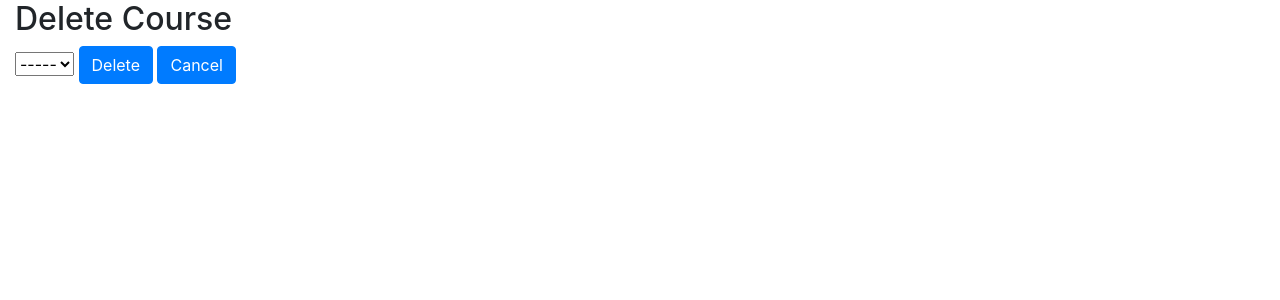
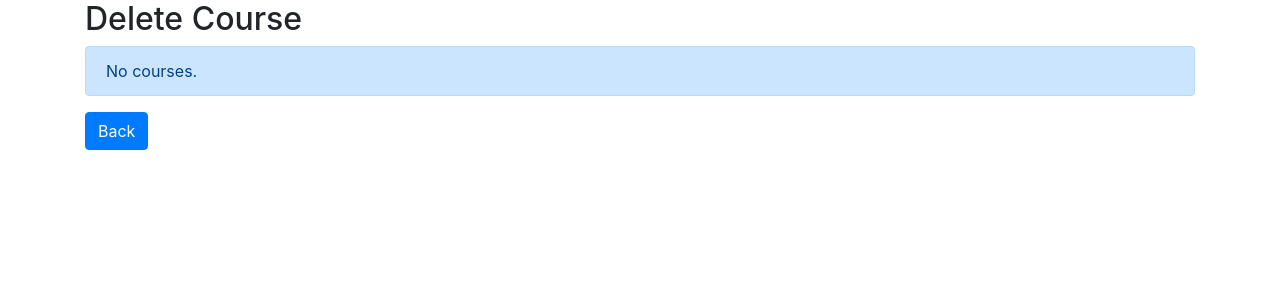
Before and after one commit to dgarsir/advising-app, a Django app: page /courses/del_course/ in a window 1280 px wide. Shown: the top 300 px of the page. Run offline with Django 3.2, Linux system fonts and the light colour scheme; data that the repository does not hold is empty; some libraries are stand-ins or nearby versions.

Commit message:
adjusted redirects on courses pages

```diff
--- a/mysite/courses/views.py
+++ b/mysite/courses/views.py
@@ -9,7 +9,7 @@ def courses_add(request):
         if form.is_valid():
             a_form = form.save(commit=False)
             a_form.save()
-            return redirect('home')
+            return redirect('view_courses')
     else:
         form = AddClassForms()
     return render(request, 'courses_add.html', {'form': form})
@@ -21,11 +21,6 @@ def view_courses(request):
         "object_list": queryset,
         "title": "list"
     }
-    '''if request.method == "POST":
-        for obj in queryset:
-            print(obj.courses_name)
-            print(obj.teacher)
-        return redirect('home')'''
     return render(request, 'view_courses.html',context)
 
 
@@ -33,4 +28,5 @@ def del_course(request):
     course = list(Courses.objects.all())
     if request.method == "POST":
         Courses.objects.filter(pk = request.POST.get('to-delete')).delete()
+        return redirect('del_course')
     return render(request,'del_course.html', {'course': course})
--- a/mysite/templates/del_course.html
+++ b/mysite/templates/del_course.html
@@ -3,11 +3,11 @@
 {% block title %}Delete Course{% endblock %}
 
 {% block content %}
+{% if course %}
 <div class='container-fluid'>
   <h2>Delete Course </h2>
   <form method="POST" id="to-delete">{% csrf_token %}
     <select id='to-delete' name='to-delete'>
-        <option value="" selected disabled hidden>-----</option>
         {% for c in course %}
         <option value={{ c.id }}>{{ c.course_name }}</option>
         {% endfor %}
@@ -17,4 +17,12 @@
   </form>
 </div>
 
+{% else %}
+<div class='container'>
+  <h2>Delete Course </h2>
+  <div class='alert alert-primary'>No courses.</div>
+  <a href={% url 'view_courses' %} class='btn btn-primary' role='button'>Back</a>
+</div>
+  {% endif%}
+
 {% endblock %}
--- a/mysite/templates/view_courses.html
+++ b/mysite/templates/view_courses.html
@@ -25,7 +25,7 @@
   {% endif %}
   {% if user.user_type == 2 %}
   <a href={% url 'courses_add'%} class='btn btn-primary'>Add Course</a>
-  {% if obj %}
+  {% if object_list %}
   <a href={% url 'del_course'%} class='btn btn-primary'>Delete Course</a>
   {% else %}
   <a href='#' class='btn btn-primary disabled'>Delete Course</a>
```
Also changed, not shown: mysite/db.sqlite3.
